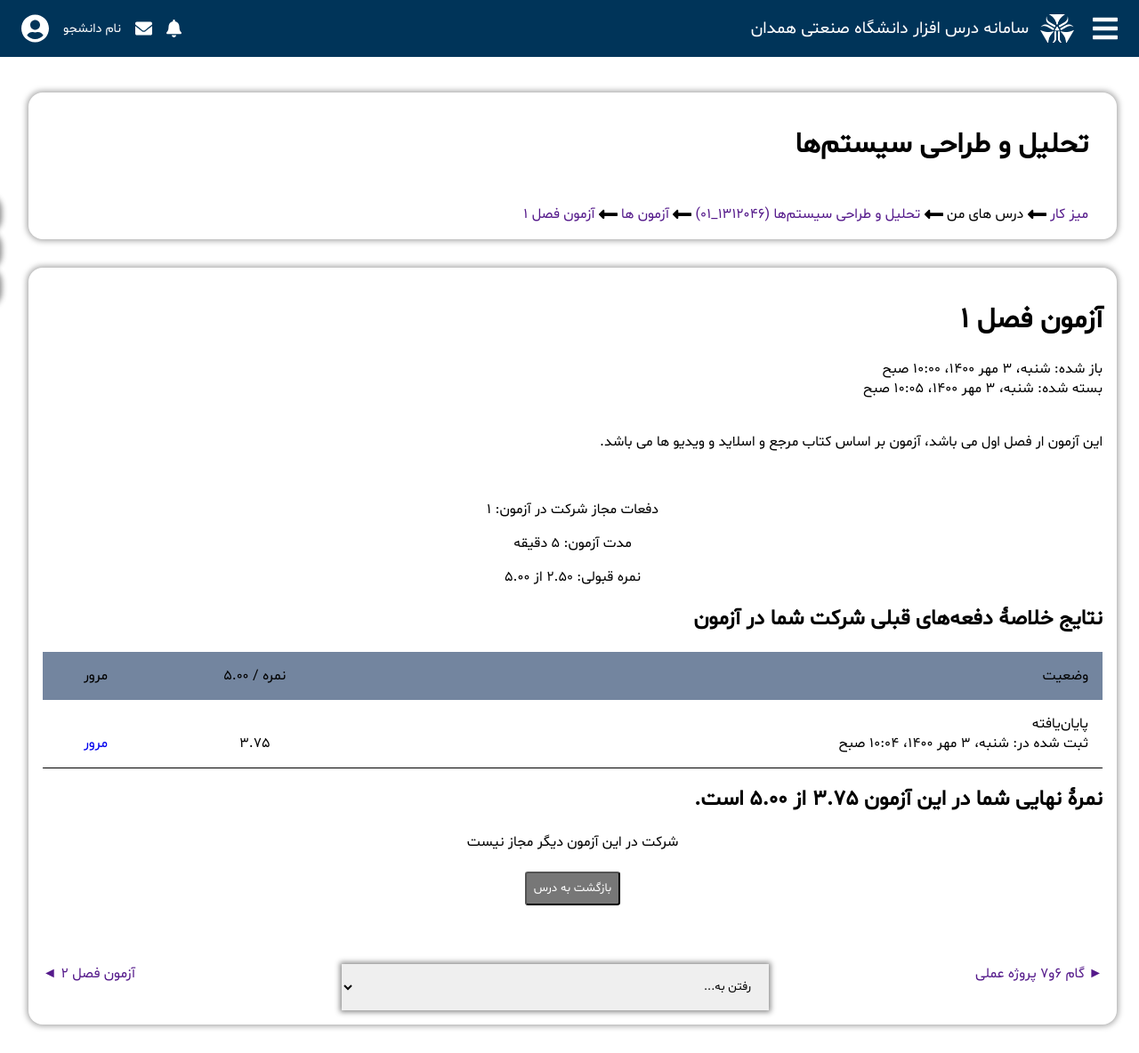
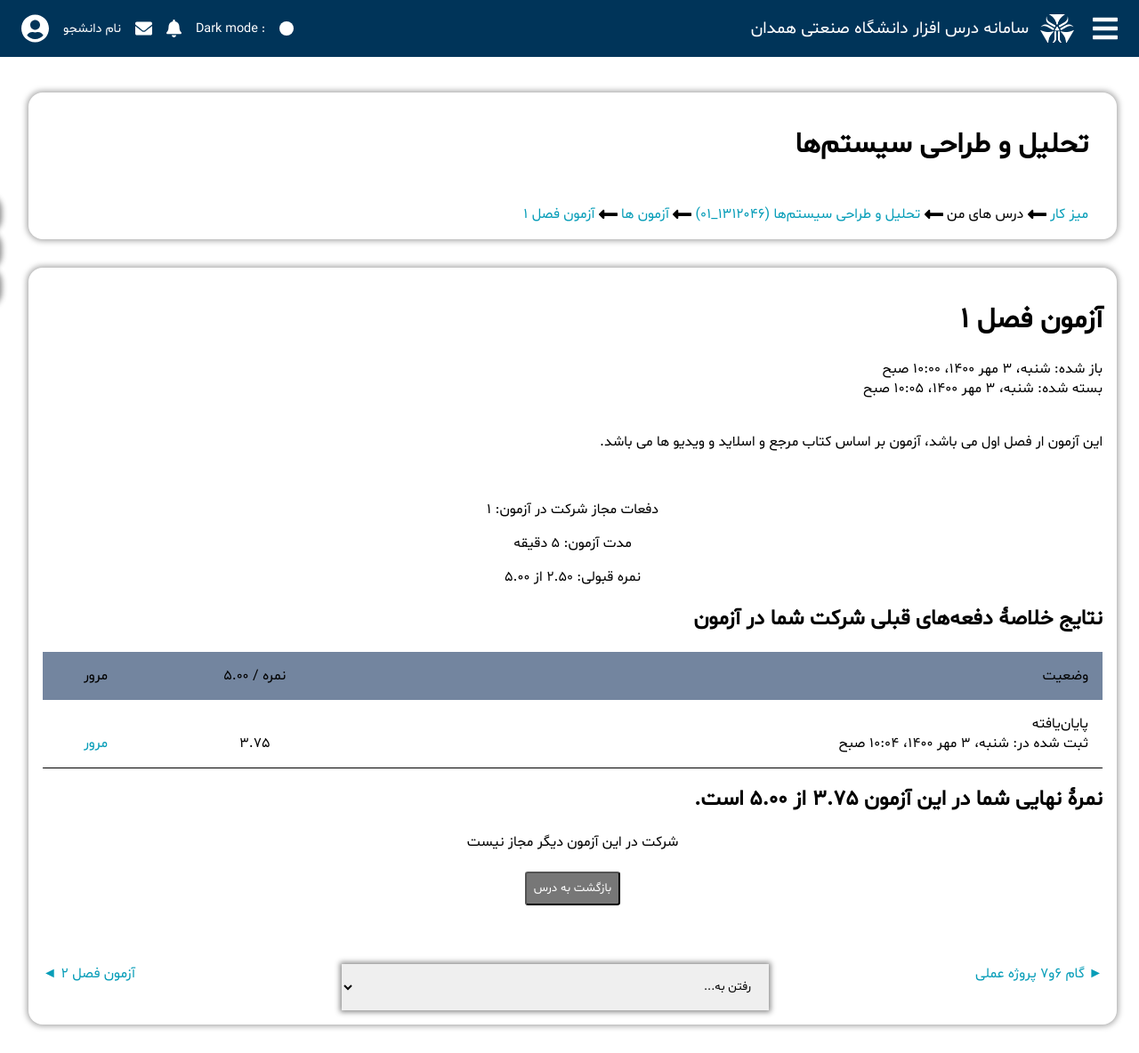
Before and after one commit to hut-raha/darsafzar, a PHP site: page /exam/show in a window 1280 px wide; the page is wider, and only the part inside the window is pictured. Shown: that part at 89% size. Run offline with PHP 8.4, Linux system fonts and the light colour scheme; some web fonts are replaced.

Commit message:
fixed a link, created messages page, added dark mode (beta)

```diff
--- a/Routes.php
+++ b/Routes.php
@@ -1,6 +1,11 @@
 <?php
 
 require_once "system/Route.php";
+
+Route::check("index.php/", function()
+{
+    header("Location: /user/login");
+});
 
 Route::check("main/home", function()
 {
--- a/assets/css/main.css
+++ b/assets/css/main.css
@@ -142,6 +142,7 @@ html, body {
 
 a {
     text-decoration: none;
+    color: #079db8;
 }
 
 .btn-gray {
@@ -335,3 +336,11 @@ a {
     box-shadow: 0 0 6px 2px #888;
     padding: 1rem;
 }
+
+#toggle-dark {
+    height: 1rem;
+    width: 1rem;
+    border-radius: 1rem;
+    cursor: pointer;
+    transition: all 500ms;
+}
--- a/assets/js/main.js
+++ b/assets/js/main.js
@@ -82,3 +82,49 @@ function openBellList(num) {
         document.getElementById("bell").getElementsByTagName("div")[0].style.display = "none";
     }
 }
+
+function toggleDark(element) {
+    console.log(document.body.style.backgroundColor);
+    if (document.body.style.backgroundColor == "rgb(255, 255, 255)") {
+        document.cookie = "username=dark-mode; expires=Thu, 18 Dec 2050 12:00:00 UTC; path=/;"
+        element.style.backgroundColor = "rgb(20, 20, 20)";
+        document.body.style.backgroundColor = "rgb(20, 20, 20)";
+        document.body.style.color = "rgb(255, 255, 255)";
+        document.getElementById("msg-bar").style.backgroundColor = "rgb(20, 20, 20)";
+        document.getElementById("bar-menu").style.backgroundColor = "rgb(20, 20, 20)";
+        document.getElementById("bell").getElementsByTagName("div")[0].style.backgroundColor = "rgb(20, 20, 20)";
+
+        document.getElementById("msg-bar").style.color = "rgb(255, 255, 255)";
+        document.getElementById("bar-menu").style.color = "rgb(255, 255, 255)";
+        document.getElementById("bell").getElementsByTagName("div")[0].style.color = "rgb(255, 255, 255)";
+    } else if (document.body.style.backgroundColor == "rgb(20, 20, 20)") {
+        document.cookie = "username=dark-mode; expires=Thu, 18 Dec 1970 00:00:00 UTC; path=/;"
+        element.style.backgroundColor = "rgb(255, 255, 255)";
+        document.body.style.backgroundColor = "rgb(255, 255, 255)";
+        document.body.style.color = "rgb(20, 20, 20)";
+        document.getElementById("msg-bar").style.backgroundColor = "rgb(255, 255, 255)";
+        document.getElementById("bar-menu").style.backgroundColor = "rgb(255, 255, 255)";
+        document.getElementById("bell").getElementsByTagName("div")[0].style.backgroundColor = "rgb(255, 255, 255)";
+
+        document.getElementById("msg-bar").style.color = "rgb(20, 20, 20)";
+        document.getElementById("bar-menu").style.color = "rgb(20, 20, 20)";
+        document.getElementById("bell").getElementsByTagName("div")[0].style.color = "rgb(20, 20, 20)";
+
+    }
+}
+
+window.onload = function() {
+    console.log(document.cookie);
+    if (document.cookie != "") {
+        document.getElementById("toggle-dark").style.backgroundColor = "rgb(20, 20, 20)";
+        document.body.style.backgroundColor = "rgb(20, 20, 20)";
+        document.body.style.color = "rgb(255, 255, 255)";
+        document.getElementById("msg-bar").style.backgroundColor = "rgb(20, 20, 20)";
+        document.getElementById("bar-menu").style.backgroundColor = "rgb(20, 20, 20)";
+        document.getElementById("bell").getElementsByTagName("div")[0].style.backgroundColor = "rgb(20, 20, 20)";
+
+        document.getElementById("msg-bar").style.color = "rgb(255, 255, 255)";
+        document.getElementById("bar-menu").style.color = "rgb(255, 255, 255)";
+        document.getElementById("bell").getElementsByTagName("div")[0].style.color = "rgb(255, 255, 255)";
+    }
+}
--- a/system/IndexTool.php
+++ b/system/IndexTool.php
@@ -8,7 +8,7 @@ class IndexTool
     private $route;
     private $params;
 
-    public static function getInstance() : IndexTool
+    public static function getInstance()
     {
         if (self::$instance == null)
         {
--- a/system/theme/default.php
+++ b/system/theme/default.php
@@ -7,7 +7,7 @@
     <link rel="stylesheet" href="/assets/css/main.css">
     <link rel="stylesheet" href="/assets/css/<?php echo IndexTool::getInstance()->getUpperCategory() ?>/<?php echo IndexTool::getInstance()->getInnerCategory() ?>.css">
 </head>
-<body>
+<body style="background-color: #fff">
     <div id="msg-bar">
         <div>
             <input class="search-input" type="text" name="">
@@ -151,6 +151,8 @@
                     </div>
                 </div>
             </div>
+            <div>Dark mode :</div>
+            <div id="toggle-dark" style="background-color: rgb(255, 255, 255)" onclick="toggleDark(this)"></div>
         </div>
     </div>
     <?php } ?>
--- a/view/user/lesson.php
+++ b/view/user/lesson.php
@@ -28,7 +28,7 @@
             </p>
             <p>
                 <img style="border-radius: 1rem; height: 24px" src="/assets/media/image/adobe.gif" alt="">
-                <a href="">Adobe Connect</a>
+                <a href="/class/online">Adobe Connect</a>
             </p>
         </div>
         <div>
```
Also changed, not shown: assets/css/user/messages.css (added, +78 -0 lines), assets/js/user/messages.js (added, +7 -0 lines), view/user/messages.php (+34 -0 lines).
